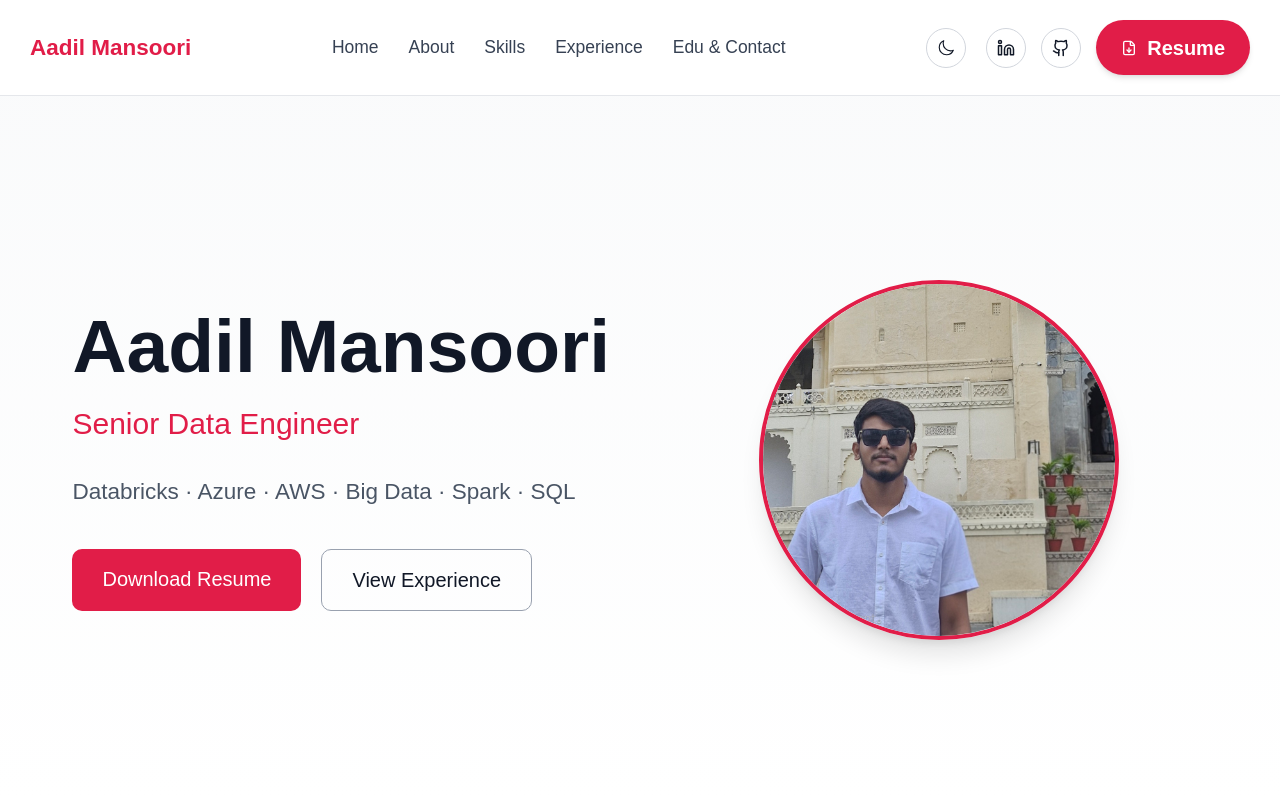
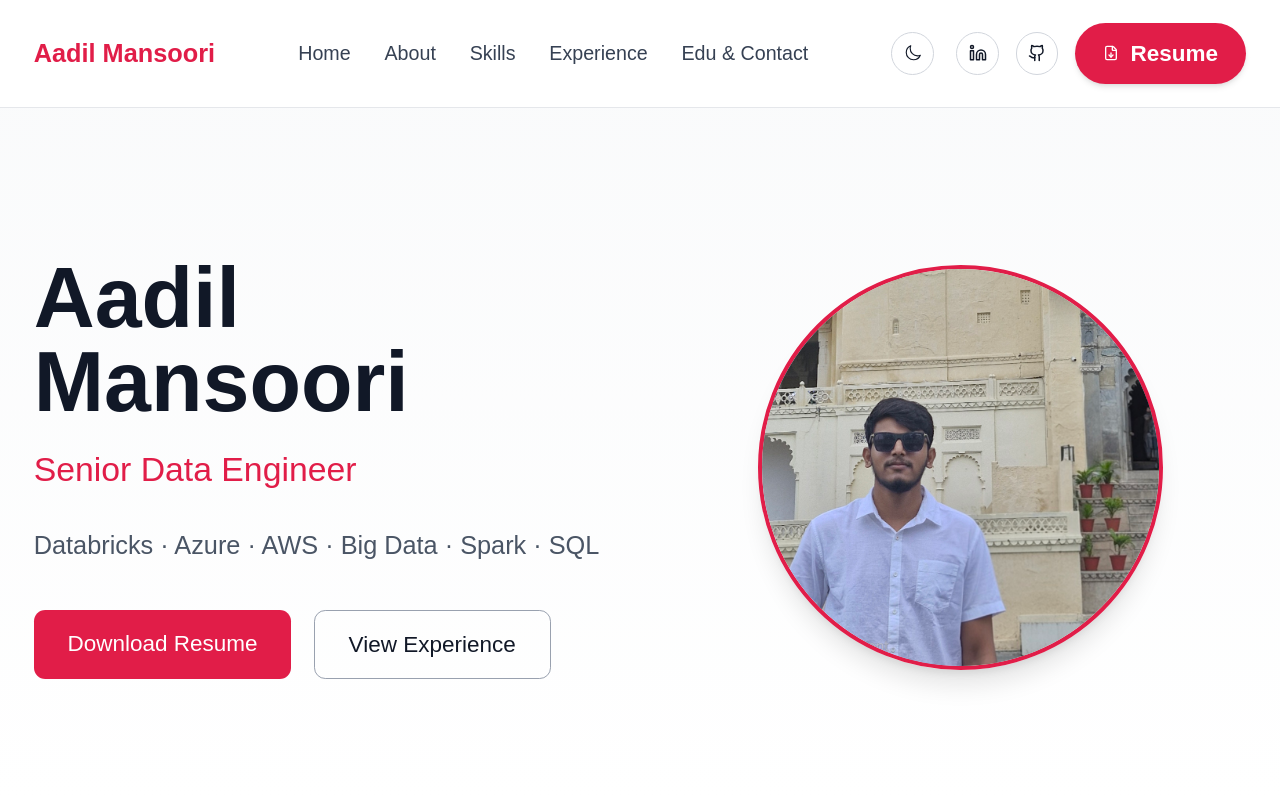
Before and after one commit to Data-with-Aadil/aadil-portfolio-dataengineer, a Next.js app: page / in a window 1280 px wide. Shown: the top 800 px of the page. Built offline with nearby package versions, Linux system fonts and the light colour scheme.

Commit message:
Update globals.css

```diff
--- a/app/globals.css
+++ b/app/globals.css
@@ -1,6 +1,6 @@
 @import "tailwindcss";
 html {
-  font-size: 20px;
+  font-size: 22.5px;
 }
 :root {
   --background: #ffffff;
```
